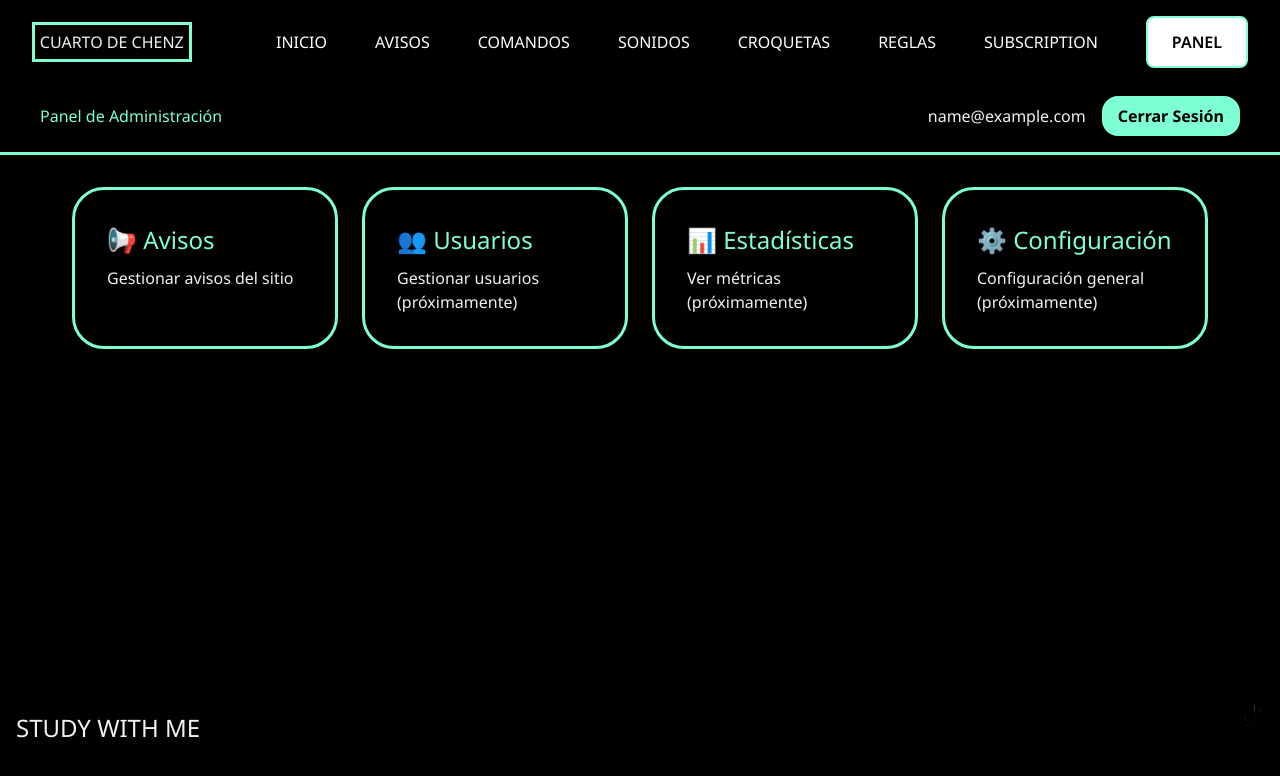
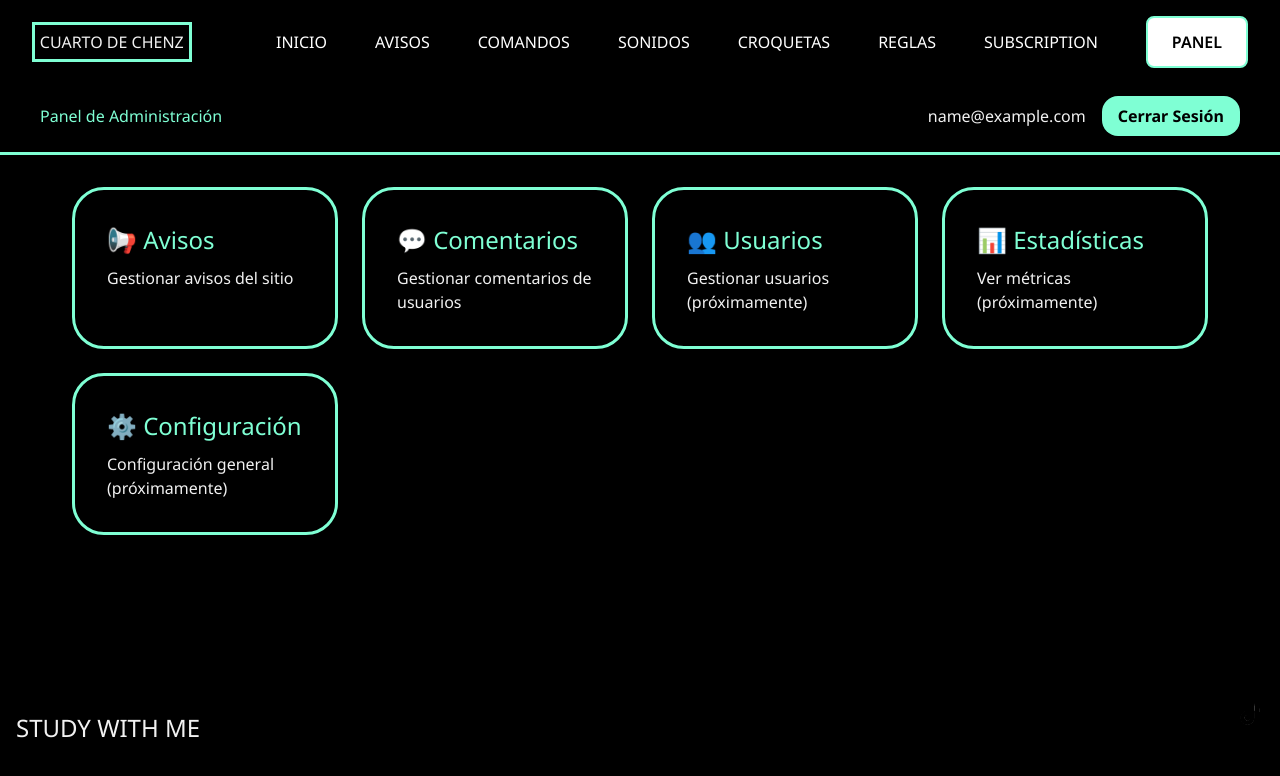
Before and after one commit to lucianoontiveros/sitecuartodechenz, a React (Vite) app: page /admin/dashboard in a window 1280 px wide. Shown: the top 776 px of the page. Built offline with nearby package versions, Linux system fonts and the light colour scheme; no server answers; sample sign-in values are in the browser's storage.

Commit message:
Fix: Add missing routes for comments functionality
- Added /comentario route for comment form
- Added /admin/comentarios route for comment management
- Added comment management card to AdminDashboard
- Fixes 404 error when accessing comment form

```diff
--- a/src/admin/AdminDashboard.jsx
+++ b/src/admin/AdminDashboard.jsx
@@ -71,6 +71,11 @@ export default function AdminDashboard() {
             <p>Gestionar avisos del sitio</p>
           </div>
 
+          <div className="admin-card" onClick={() => navigate('/admin/comentarios')}>
+            <h2>💬 Comentarios</h2>
+            <p>Gestionar comentarios de usuarios</p>
+          </div>
+
           <div className="admin-card">
             <h2>👥 Usuarios</h2>
             <p>Gestionar usuarios (próximamente)</p>
--- a/src/routes/Index.jsx
+++ b/src/routes/Index.jsx
@@ -65,6 +65,14 @@ export const router = createBrowserRouter([
         HydrateFallback: () => <div style={{padding:'2rem', textAlign:'center'}}>Cargando suscripción…</div>,
       },
       {
+        path: "/comentario",
+        async lazy() {
+          const m = await import("../Pages/ComentarioForm");
+          return { Component: m.default };
+        },
+        HydrateFallback: () => <div style={{padding:'2rem', textAlign:'center'}}>Cargando formulario…</div>,
+      },
+      {
         path: "/admin/login",
         async lazy() {
           const m = await import("../admin/AdminLogin");
@@ -88,6 +96,14 @@ export const router = createBrowserRouter([
         },
         HydrateFallback: () => <div style={{padding:'2rem', textAlign:'center'}}>Cargando avisos…</div>,
       },
+      {
+        path: "/admin/comentarios",
+        async lazy() {
+          const m = await import("../admin/ComentariosManager");
+          return { Component: m.default };
+        },
+        HydrateFallback: () => <div style={{padding:'2rem', textAlign:'center'}}>Cargando comentarios…</div>,
+      },
     ],
   },
 ]);
```
